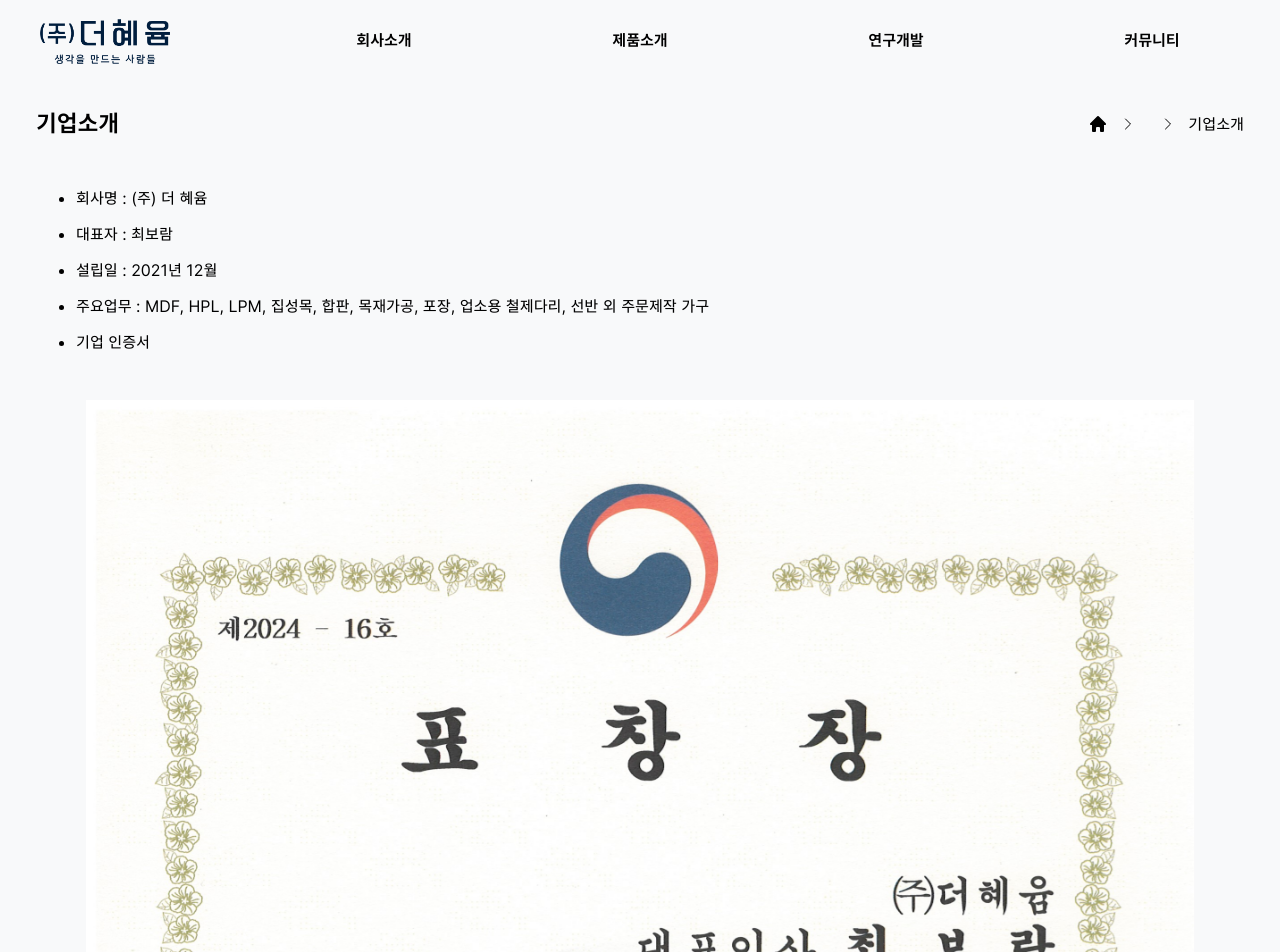
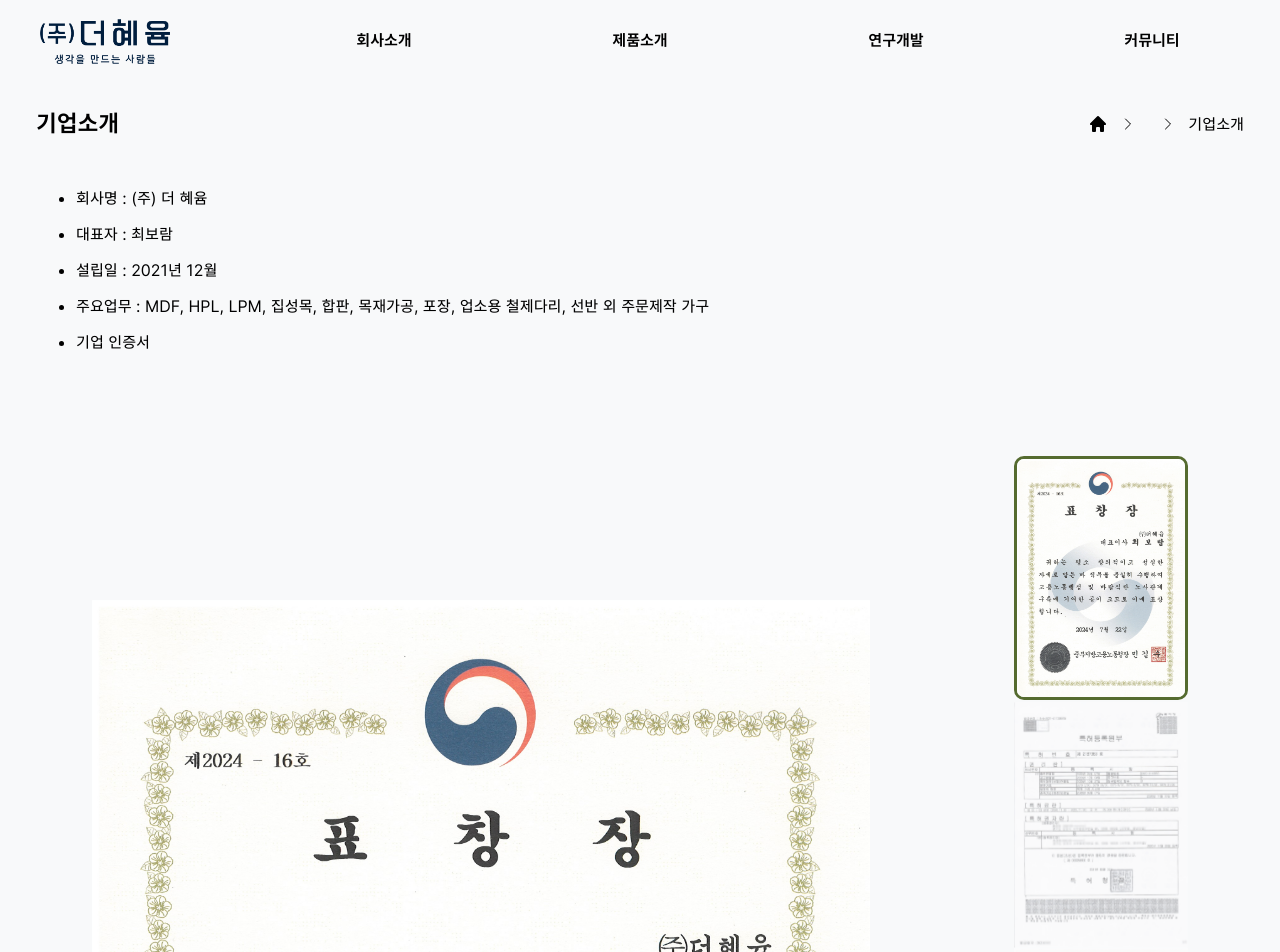
Before and after one commit to bonnyis/theHyeYum, a React (Vite) app in the folder theHyeyum/: page /info in a window 1280 px wide. Shown: the top 952 px of the page. Built offline with nearby package versions, Linux system fonts and the light colour scheme.

Commit message:
Swiper 조정

```diff
--- a/theHyeyum/src/App.jsx
+++ b/theHyeyum/src/App.jsx
@@ -9,14 +9,18 @@
 import Greetings from  "@/views/infomation/Greetings.jsx"
 import History from  "@/views/infomation/History.jsx"
 import NotFound from "@/views/NotFound.jsx"
+import { useLocation } from "react-router-dom"
 const DefaultLayout = () => {
-
+  const {pathname} = useLocation();
   return (
     <div className="bg-defaultColor">
     <div className="w-screen md:w-auto mx-auto font-Interop max-w-screen-xl font-normal relative ">
       <Header />
         <section className="px-9 min-h-lvh">
-        <SubHeader />
+          {/*  main에선 서브헤더 안보이게 설정 */}
+          {
+              pathname !== '/'  ?<SubHeader /> :''
+          }
         <Outlet />
         </section>
 
--- a/theHyeyum/src/assets/css/dev.css
+++ b/theHyeyum/src/assets/css/dev.css
@@ -84,3 +84,19 @@
   top: 5px;
   left: 130px;
 }
+.max-1200 {
+  height: 1200px;
+}
+.max-800 {
+  height: 600px;
+}
+.swiper-slide {
+  opacity: 0.4;
+}
+.swiper-slide-thumb-active {
+  opacity: 1;
+}
+.swiper-slide-thumb-active img {
+  border: 3px solid #556b2f;
+  border-radius: 10px;
+}
--- a/theHyeyum/src/components/common/SubHeader.jsx
+++ b/theHyeyum/src/components/common/SubHeader.jsx
@@ -23,6 +23,10 @@
             return setTitle('')
         }
     }
+    // const checkMainTitle = () => {
+    //     const mainTitleList = ['기업소개', '제품소개', '연구개발', '커뮤니티'];
+
+    // }
     useEffect(() => {
         typeCheckTitle()
     }, [pathname])
--- a/theHyeyum/src/views/infomation/Infomation.jsx
+++ b/theHyeyum/src/views/infomation/Infomation.jsx
@@ -1,5 +1,6 @@
+import {useState} from 'react'
 import { Swiper, SwiperSlide  } from 'swiper/react'
-import { Navigation, Pagination, EffectFade, Thumbs, FreeMode } from 'swiper/modules';
+import { Navigation, Pagination, EffectFade, Thumbs, FreeMode  } from 'swiper/modules';
 import 'swiper/css';
 import 'swiper/css/navigation'
 import 'swiper/css/pagination';
@@ -9,7 +10,28 @@
 import certify3 from "@img/certification_3.jpg"
 import certify4 from "@img/certification_5.jpg"
 
+
 const Infomation = () => {
+  const [thumbsSwiper, setThumbsSwiper] = useState(null);
+  const imgSrc = [
+    {
+      alt: 'certify1', src: certify1, idx: `certify-1`
+    },
+    {
+      alt: 'certify2', src: certify2, idx: `certify-2`
+    },
+    {
+      alt: 'certify3', src: certify3, idx: `certify-4`
+    },
+    {
+      alt: 'certify4', src: certify4, idx: `certify-5`
+    },
+  ]
+  const onThumb = (event) => {
+    setThumbsSwiper(event);
+    console.log(event)
+
+  }
   return (
     <div className="infomation">
       <ul className="p-10 list-disc">
@@ -19,38 +41,51 @@
         <li>주요업무 : MDF, HPL, LPM, 집성목, 합판, 목재가공, 포장, 업소용 철제다리, 선반 외 주문제작 가구</li>
         <li>기업 인증서</li>
       </ul>
-      <div>
-        {/* <strong>인증서</strong> */}
-      <Swiper
+      <div className="flex justify-between">
+        {/* 좌측 실제 슬라이더 */}
+        <div className="w-3/4 lg:mt-36 mr-4 pr-4">
+        <Swiper
           slidesPerView={1}
+          thumbs={{ swiper: thumbsSwiper }}
           navigation
           effect={'fade'}
-          modules={[Navigation, Pagination, EffectFade]}
+          loop={true}
+          modules={[Navigation, Pagination, EffectFade, Thumbs, FreeMode]}
           pagination={{
             type: 'fraction',
-          }}
-      >
-          <SwiperSlide  className="text-center">
-            <div className="slide-item pt-0">
-              <img src={certify1} alt="" className="inline-block" />
-            </div>
-          </SwiperSlide>
-          <SwiperSlide>
-            <div className="slide-item"><img src={certify2} alt="" /></div>
-          </SwiperSlide>
-          <SwiperSlide>
-            <div className="slide-item"><img src={certify3} alt="" /></div>
-          </SwiperSlide>
-          <SwiperSlide>
-            <div className="slide-item"><img src={certify4} alt="" /></div>
-          </SwiperSlide>
-      </Swiper>
-      <div className="custom-buttons">
-        <button className="custom-prev bg-gray-200 p-2 text-gray"></button>
-        <button className="custom-next bg-gray-200 p-2"></button>
+          }}>
+             {imgSrc.map((val) =>
+
+                <SwiperSlide key={`${val.idx}`} className="text-center">
+                  <div className="lg:p-14"><img src={val.src} alt={val.alt} style={{width: ''}} /></div>
+                </SwiperSlide>
+
+              )}
+          </Swiper>
+        </div>
+        {/* 우측 세로 슬라이드 내역 */}
+        <div className="w-1/4">
+          <div className="lg:p-14">
+            <Swiper
+            onSwiper={(event) => onThumb(event)}
+            className="lg:max-1200"
+            direction={'vertical'}
+            spaceBetween={0}
+            slidesPerView={4}
+            freeMode={true}
+            watchSlidesProgress={true}
+            modules={[FreeMode, Navigation, Thumbs]}>
+              {imgSrc.map((item,idx) =>
+                <SwiperSlide key={`item-${idx+1}`}>
+                  <div className=""><img src={item.src} alt={item.alt} /></div>
+                </SwiperSlide>
+              )}
+            </Swiper>
+          </div>
+
+        </div>
       </div>
 
-      </div>
     </div>
   )
 }
```
